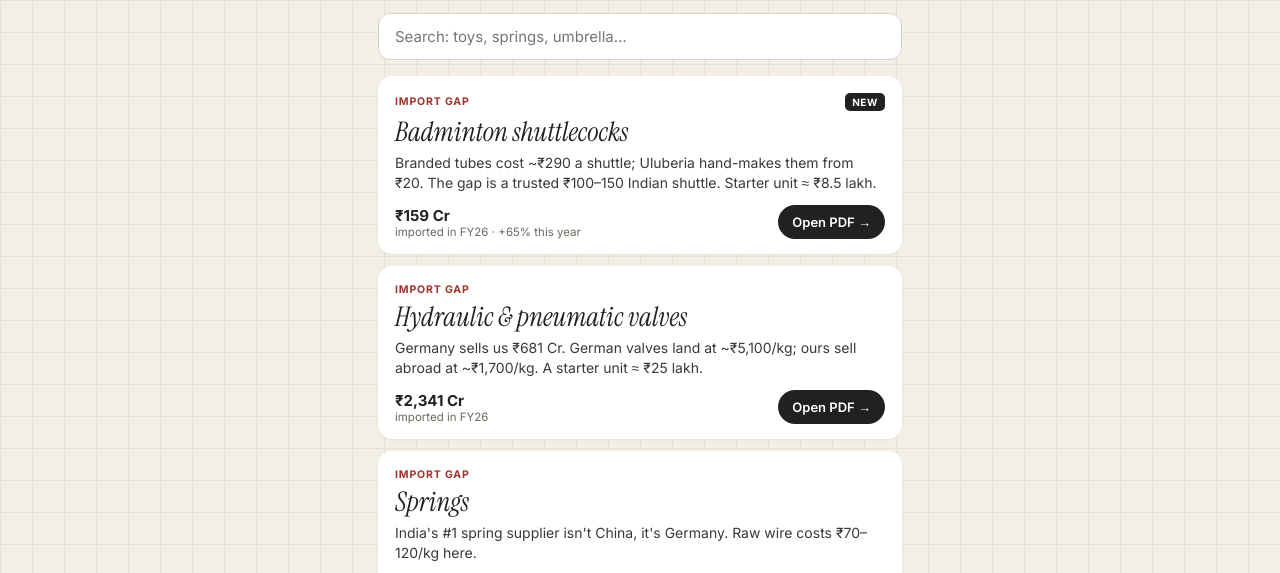
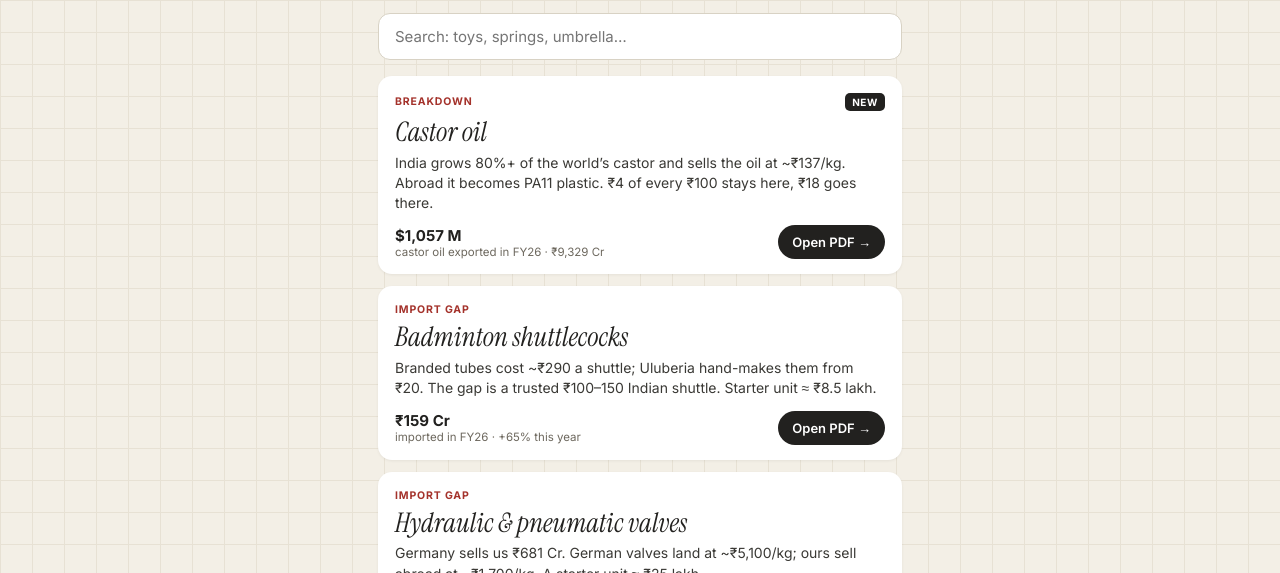
Before and after one commit to profitmotive/profitmotive.github.io, a plain HTML site: page index.html in a window 1280 px wide. Shown: the part 224-797 px from the top of the page. Drawn offline with Linux system fonts and the light colour scheme.

Commit message:
Add castor oil breakdown PDF
Co-Authored-By: Claude Opus 5.5 <noreply@anthropic.com>
Claude-Session: https://claude.ai/code/session_01V33d3yH5Toesh6xeyCqne2

```diff
--- a/index.html
+++ b/index.html
@@ -66,6 +66,7 @@
 const D = id => 'https://drive.google.com/file/d/' + id + '/view';
 const items = [
   // Newest reel first. To add a breakdown, put it at the TOP of this list.
+  {tag:'Breakdown', title:'Castor oil', hook:'India grows 80%+ of the world’s castor and sells the oil at ~₹137/kg. Abroad it becomes PA11 plastic. ₹4 of every ₹100 stays here, ₹18 goes there.', num:'$1,057 M', sub:'castor oil exported in FY26 · ₹9,329 Cr', url:D('1L5dJY4doFTL8zWtPFbcB389rO0xva8JC'), keys:'castor oil castor seed castor cake arkema rilsan pa11 jayant gujarat agri export sebacic'},
   {tag:'Import Gap', title:'Badminton shuttlecocks', hook:'Branded tubes cost ~₹290 a shuttle; Uluberia hand-makes them from ₹20. The gap is a trusted ₹100–150 Indian shuttle. Starter unit ≈ ₹8.5 lakh.', num:'₹159 Cr', sub:'imported in FY26 · +65% this year', url:D('1311DQBv_nxEPi06dgDZv9wY-lJZqFrXZ'), keys:'shuttle shuttlecock shuttlecocks badminton feather uluberia yonex cork'},
   {tag:'Import Gap', title:'Hydraulic & pneumatic valves', hook:'Germany sells us ₹681 Cr. German valves land at ~₹5,100/kg; ours sell abroad at ~₹1,700/kg. A starter unit ≈ ₹25 lakh.', num:'₹2,341 Cr', sub:'imported in FY26', url:D('1bbExre0iOOPZo7n2n69aM8yI-fwoF8C9'), keys:'valve valves hydraulic pneumatic janatics jcb cnc germany'},
   {tag:'Import Gap', title:'Springs', hook:"India's #1 spring supplier isn't China, it's Germany. Raw wire costs ₹70–120/kg here.", num:'₹1,645 Cr', sub:'imported in FY26', url:D('1QB-Jt06vi07HkWvAXuxcjI0xA4xBHYOO'), keys:'spring springs germany frontier coil wire'},
```
